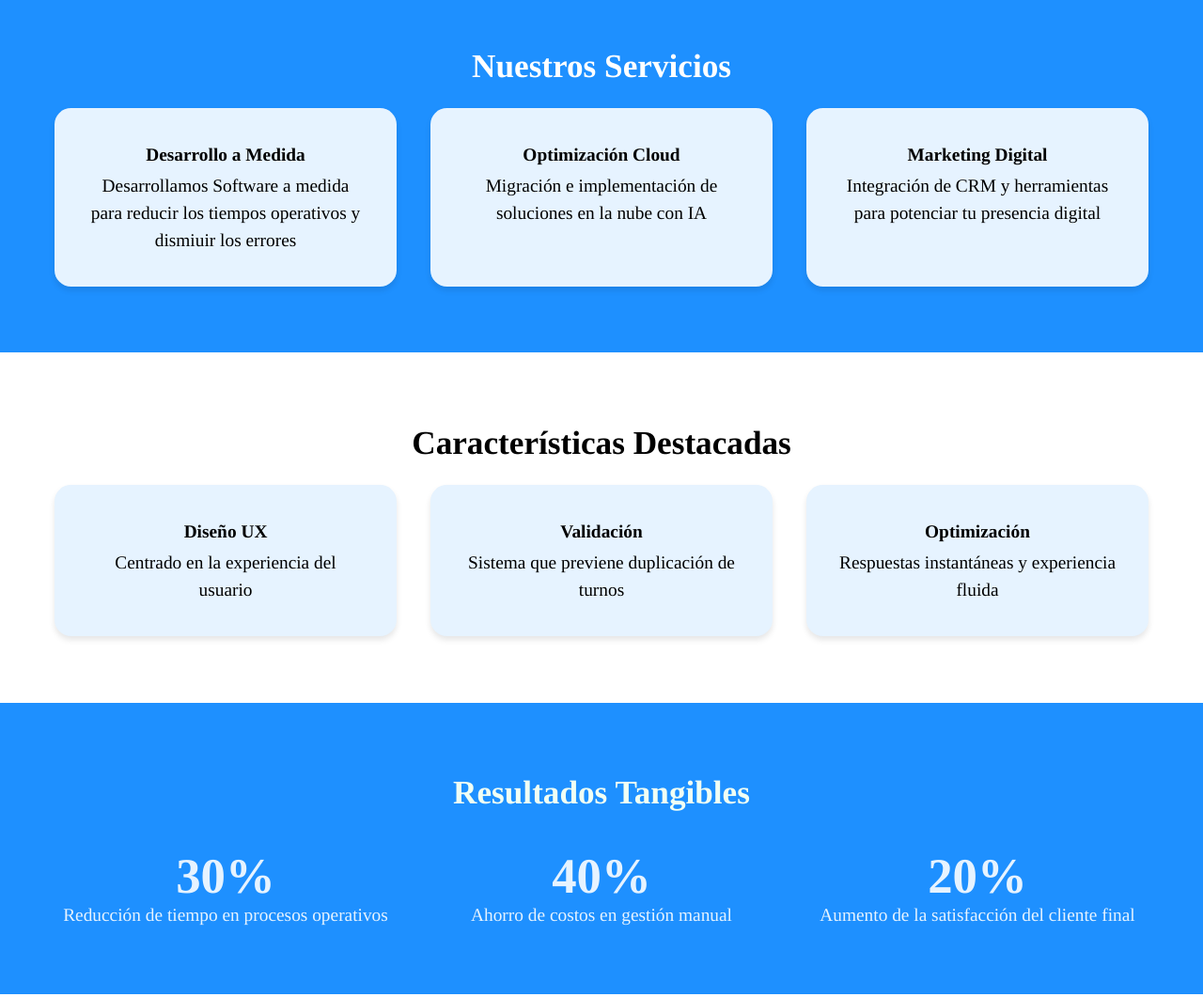
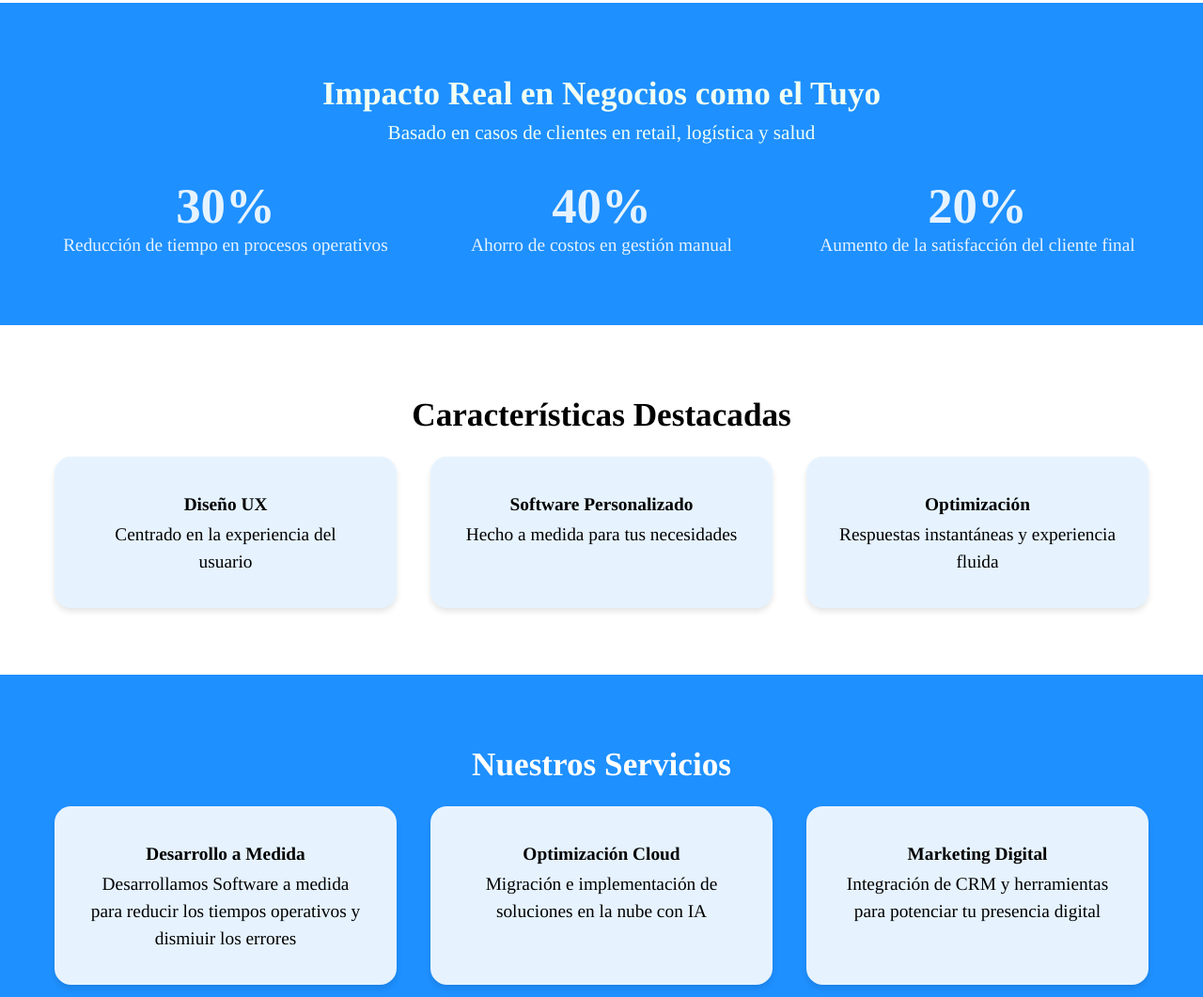
Before and after one commit to sebast825/Deklan, a website: page index.html in a window 1280 px wide. Shown: the part 1056-2117 px from the top of the page at 94% size. Drawn offline with nearby package versions, Linux system fonts and the light colour scheme.

Commit message:
subtitle

```diff
--- a/index.html
+++ b/index.html
@@ -61,10 +61,9 @@
                     </h1>
 
 
-                    <p class="hero__text">Diseñamos herramientas digitales que resuelven problemas reales de tu negocio.
-                        Combinamos
-                        expertise técnico multidisciplinario con un enfoque ágil para entregar soluciones escalables,
-                        seguras y centradas en el usuario final.</p>
+                    <p class="hero__text">Diseñamos herramientas digitales que resuelven problemas reales, optimizan
+                        procesos y generan resultados medibles. Con un enfoque ágil y multidisciplinario, entregamos
+                        soluciones escalables, seguras y centradas en el usuario final.</p>
                     <!-- <div class="container__btn">
 
                         <a href="https://clinicahorizontedemo.netlify.app/" target="_blank"
@@ -93,13 +92,58 @@
                         <div class="step__number">2</div>
                         <h3 class="step__title">Seguridad como Prioridad</h3>
                         <p class="step__description">Código auditado, cumplimiento de normativas locales (LPD, RGPD) y
-                            protocolos de ciberseguridad integrados en cada proyecto</p>
+                            protocolos de ciberseguridad integrados para proteger tu negocio</p>
                     </div>
                     <div class="step">
                         <div class="step__number">3</div>
                         <h3 class="step__title">Soporte Continuo</h3>
                         <p class="step__description">No nos despedimos al finalizar el proyecto: monitoreamos el
-                            rendimiento, actualizamos tecnologías y capacitamos a tu equipo</p>
+                            rendimiento, actualizamos tecnologías y capacitamos a tu equipo para garantizar el éxito a largo plazo</p>
+                    </div>
+                </div>
+            </div>
+        </section>
+
+
+        <section class="results">
+            <div class="container">
+                <h2 class="section__title">Impacto Real en Negocios como el Tuyo
+                </h2>
+                <p class="section__subtitle color--title">Basado en casos de clientes en retail, logística y salud</p>
+                <div class="results__stats">
+                    <div class="stat">
+                        <div class="stat__number">30%</div>
+                        <p class="stat__description ">Reducción de tiempo en procesos operativos</p>
+                    </div>
+                    <div class="stat">
+                        <div class="stat__number">40%</div>
+                        <p class="stat__description">Ahorro de costos en gestión manual</p>
+                    </div>
+                    <div class="stat">
+                        <div class="stat__number">20% </div>
+                        <p class="stat__description ">Aumento de la satisfacción del cliente final</p>
+                    </div>
+
+                </div>
+
+            </div>
+
+        </section>
+        <section class="features">
+            <div class="container">
+                <h2 class="section__title">Características Destacadas</h2>
+                <div class="features__grid">
+                    <div class="feature">
+                        <h3 class="feature__title">Diseño UX</h3>
+                        <p class="feature__description">Centrado en la experiencia del usuario</p>
+                    </div>
+                    <div class="feature">
+                        <h3 class="feature__title">Software Personalizado</h3>
+                        <p class="feature__description">Hecho a medida para tus necesidades</p>
+                    </div>
+                    <div class="feature">
+                        <h3 class="feature__title">Optimización</h3>
+                        <p class="feature__description">Respuestas instantáneas y experiencia fluida</p>
                     </div>
                 </div>
             </div>
@@ -128,49 +172,6 @@
 
             </div>
         </section>
-
-        <section class="features">
-            <div class="container">
-                <h2 class="section__title">Características Destacadas</h2>
-                <div class="features__grid">
-                    <div class="feature">
-                        <h3 class="feature__title">Diseño UX</h3>
-                        <p class="feature__description">Centrado en la experiencia del usuario</p>
-                    </div>
-                    <div class="feature">
-                        <h3 class="feature__title">Validación</h3>
-                        <p class="feature__description">Sistema que previene duplicación de turnos</p>
-                    </div>
-                    <div class="feature">
-                        <h3 class="feature__title">Optimización</h3>
-                        <p class="feature__description">Respuestas instantáneas y experiencia fluida</p>
-                    </div>
-                </div>
-            </div>
-        </section>
-
-        <section class="results">
-            <div class="container">
-                <h2 class="section__title">Resultados Tangibles</h2>
-                <div class="results__stats">
-                    <div class="stat">
-                        <div class="stat__number">30%</div>
-                        <p class="stat__description ">Reducción de tiempo en procesos operativos</p>
-                    </div>
-                    <div class="stat">
-                        <div class="stat__number">40%</div>
-                        <p class="stat__description">Ahorro de costos en gestión manual</p>
-                    </div>
-                    <div class="stat">
-                        <div class="stat__number">20% </div>
-                        <p class="stat__description ">Aumento de la satisfacción del cliente final</p>
-                    </div>
-
-                </div>
-
-            </div>
-
-        </section>
         <section class="features">
             <div class="container">
 
--- a/styles/components/_generic.scss
+++ b/styles/components/_generic.scss
@@ -43,7 +43,8 @@
 .section__subtitle {
   text-align: center;
   font-size: 1.2rem;
-  margin-bottom: 2rem;
+  margin-top: -1rem;
+
 }
 
 .color--dark * {
@@ -56,3 +57,7 @@
 .color--light {
   color: $color-light-blue;
 }
+.color--title{
+  color: $color-title;
+
+}
```
Also changed, not shown: styles/style.css.
